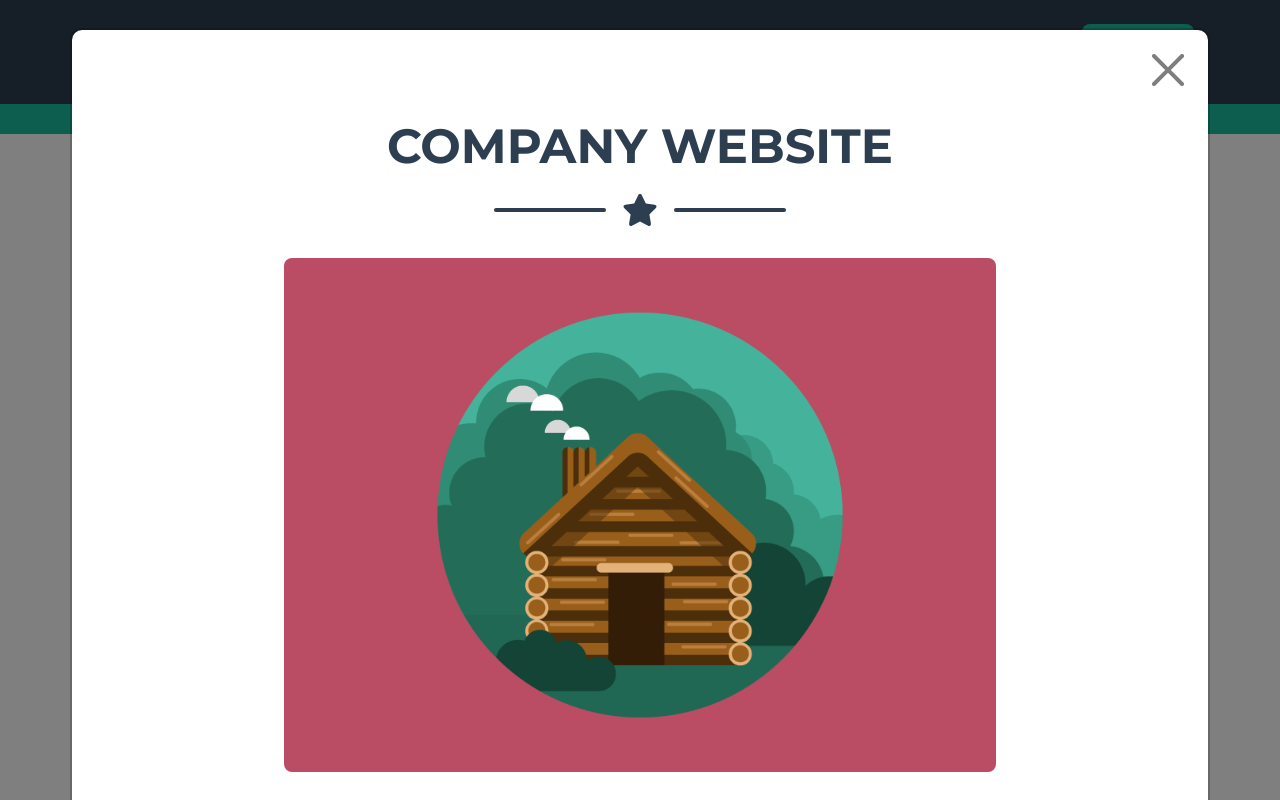
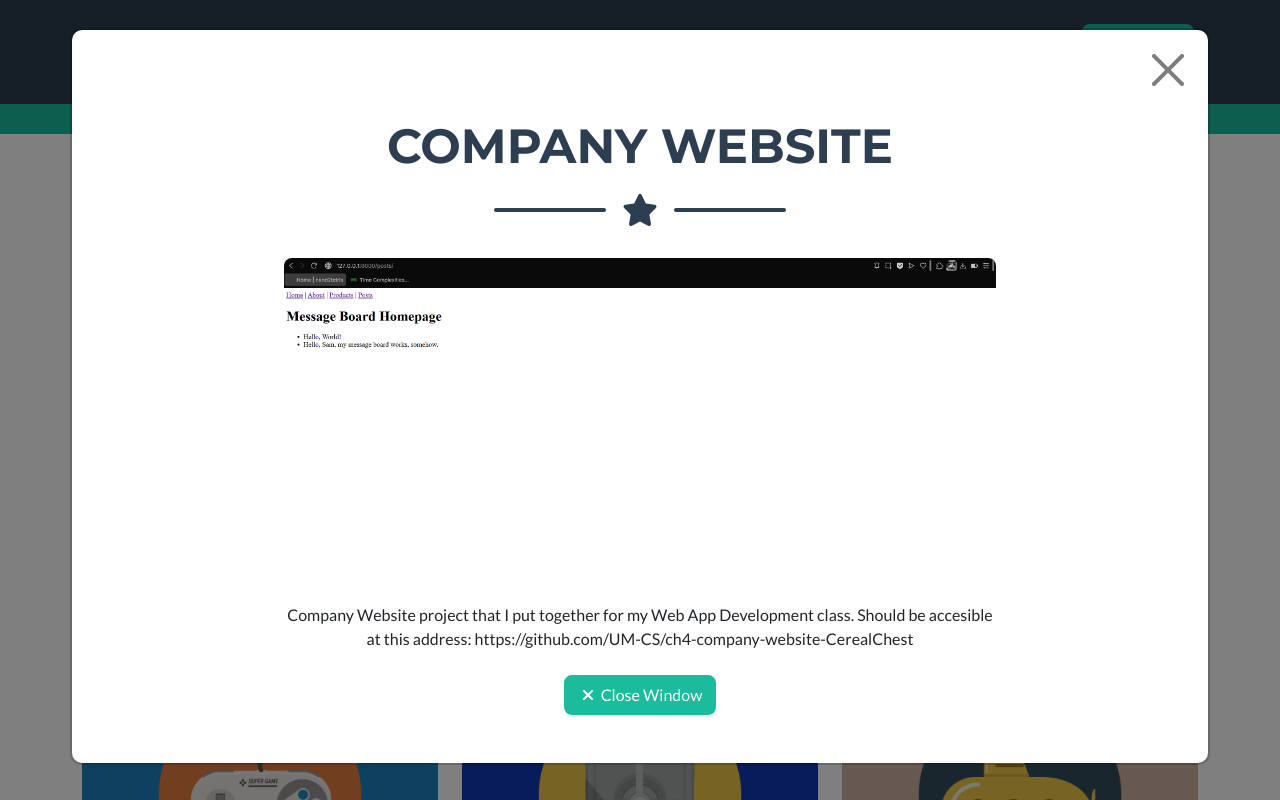
Before and after one commit to CerealChest/CerealChest.github.io, a plain HTML site: page index.html in a window 1280 px wide. Both pictures are taken after a click on the element 260 px from the left and 838 px from the top of the page. Shown: the part 402-1202 px from the top of the page. Drawn offline with nearby package versions, Linux system fonts and the light colour scheme.

Commit message:
changed project picture

```diff
--- a/index.html
+++ b/index.html
@@ -264,7 +264,7 @@
                                         <div class="divider-custom-line"></div>
                                     </div>
                                     <!-- Portfolio Modal - Image-->
-                                    <img class="img-fluid rounded mb-5" src="assets/img/portfolio/cabin.png" alt="..." />
+                                    <img class="img-fluid rounded mb-5" src="assets/img/portfolio/image_2025-10-07_120812301.png" alt="..." />
                                     <!-- Portfolio Modal - Text-->
                                     <p class="mb-4">Company Website project that I put together for my Web App Development class. Should be accesible at this address: https://github.com/UM-CS/ch4-company-website-CerealChest</p>
                                     <button class="btn btn-primary" data-bs-dismiss="modal">
```
